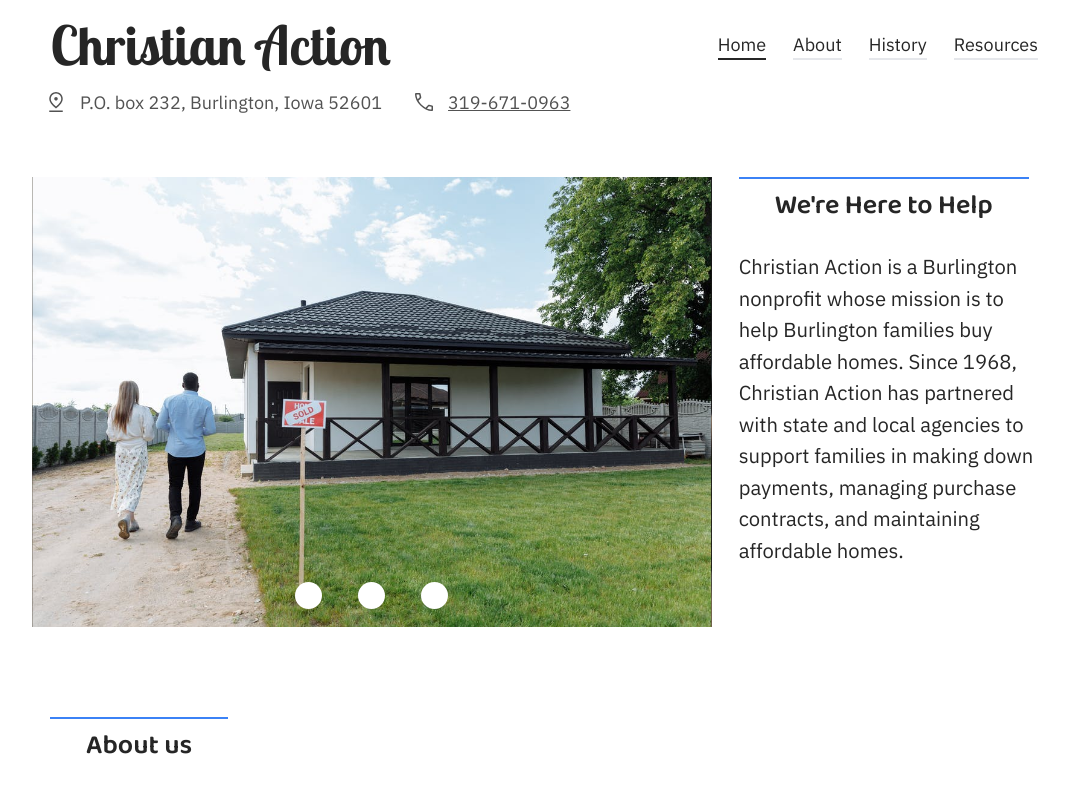
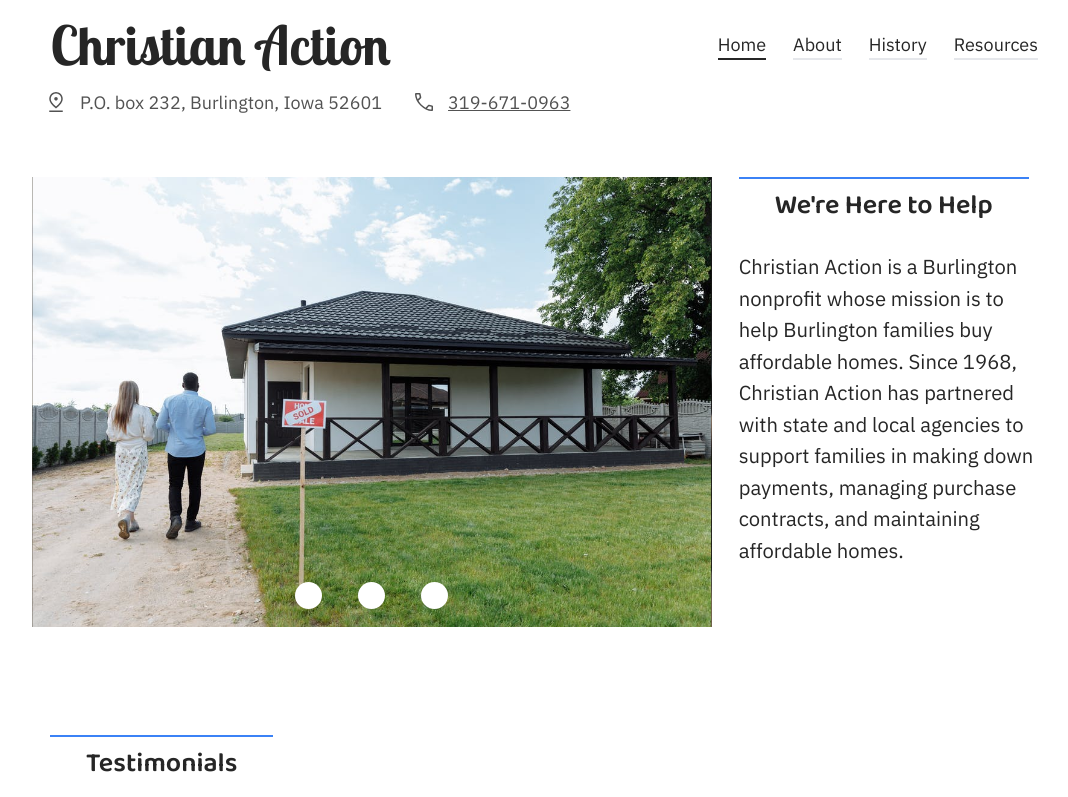
Before and after one commit to blaze-vincent/christian-action-2022, a Next.js app: page / in a window 1280 px wide. Shown: the top 797 px of the page, without its empty margins (96-1164 px from the left). Built offline with nearby package versions, Linux system fonts and the light colour scheme.

Commit message:
Remove call to action per request

```diff
--- a/pages/index.js
+++ b/pages/index.js
@@ -14,7 +14,6 @@ export default function Home() {
     </Head>
     <div className="flex flex-col gap-20 max-w-screen-lg">
       <Hero />
-      <AboutPreview />
       <TestimonialSection />
       <DonationSection />
     </div>
```
